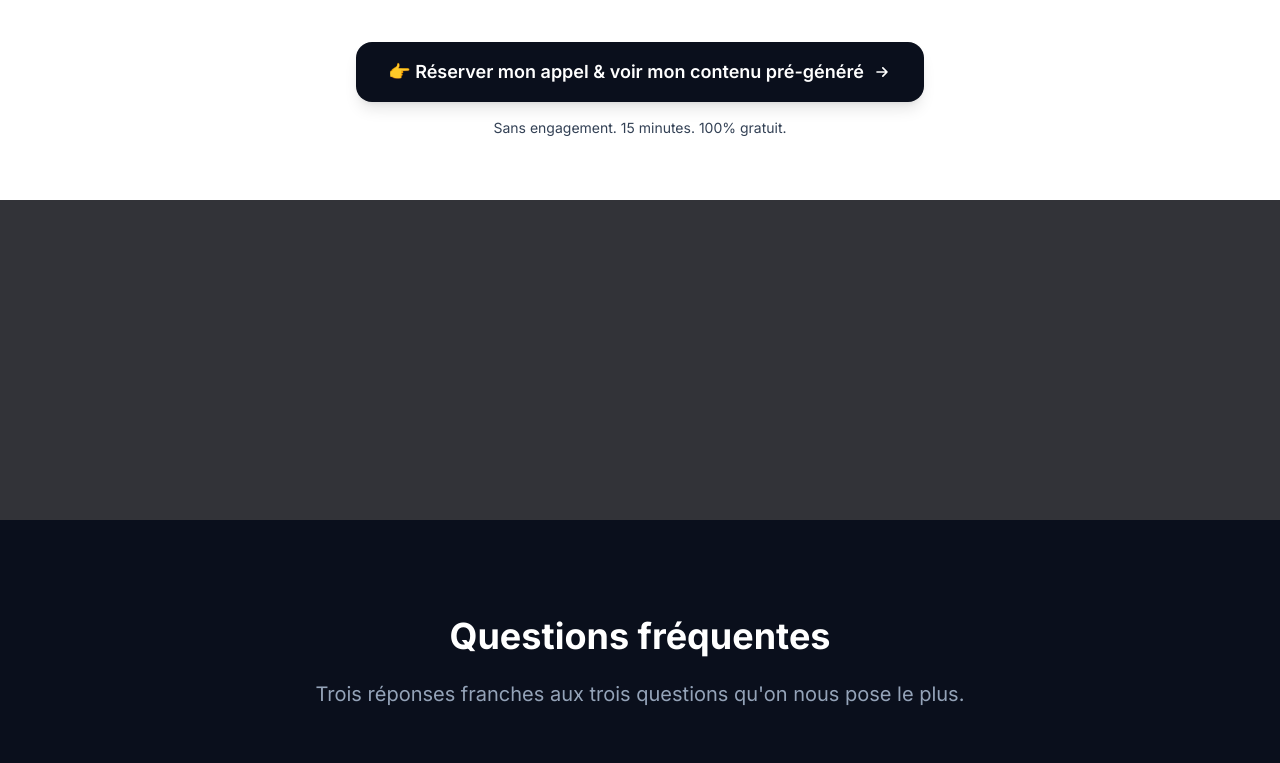
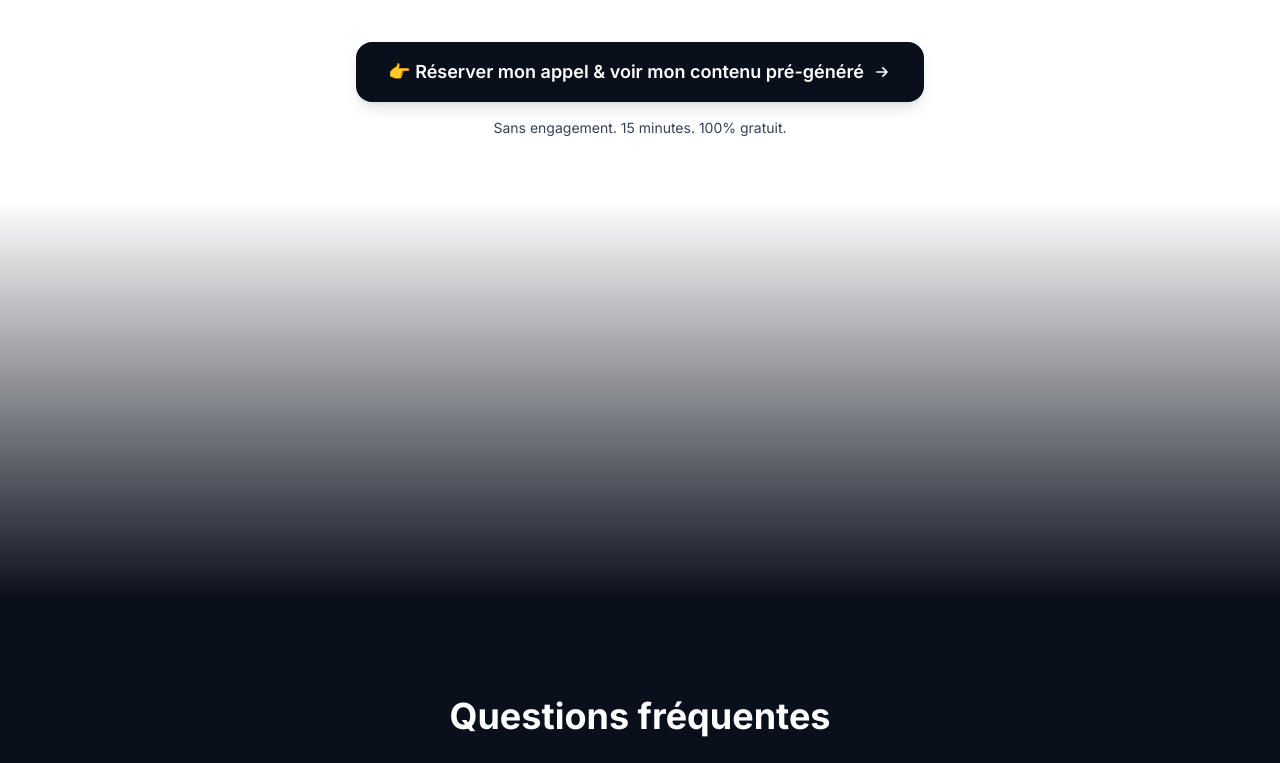
Before and after one commit to agenceleela/AgenceLeela, a Next.js app: page / in a window 1280 px wide. Shown: the part 600-1363 px from the top of the page. Built offline with nearby package versions, Linux system fonts and the light colour scheme.

Commit message:
fix: transition clair/sombre sans couture (dégradé statique, supprime la bande grise)

```diff
--- a/components/ThemeTransition.tsx
+++ b/components/ThemeTransition.tsx
@@ -1,20 +1,13 @@
-'use client'
-
-import { motion, useScroll, useTransform } from 'framer-motion'
-import { useRef } from 'react'
-
-// NOTE DEV: zone vide volontaire (respiration visuelle) qui porte la transition
-// clair → sombre au scroll. Range [0, 0.7] : le fond est pleinement sombre
-// avant que la section Objections n'entre dans le viewport.
+// NOTE DEV: transition clair → sombre via dégradé CSS statique.
+// L'ancienne version scroll-linked peignait une couleur plate uniforme
+// (bande grise avec coutures visibles). Ici le dégradé est continu :
+// aucune couture avec le Hero au-dessus ni avec la section sombre en dessous.
+// Le scroll traverse le dégradé = assombrissement progressif perçu.
 export default function ThemeTransition() {
-  const ref = useRef<HTMLDivElement>(null)
-
-  const { scrollYProgress } = useScroll({
-    target: ref,
-    offset: ['start end', 'end start'],
-  })
-
-  const backgroundColor = useTransform(scrollYProgress, [0, 0.7], ['#FFFFFF', '#0A0F1C'])
-
-  return <motion.div ref={ref} aria-hidden="true" style={{ backgroundColor }} className="h-[30vh] md:h-[40vh]" />
+  return (
+    <div
+      aria-hidden="true"
+      className="h-[40vh] bg-gradient-to-b from-leela-white to-leela-dark-blue md:h-[50vh]"
+    />
+  )
 }
```
